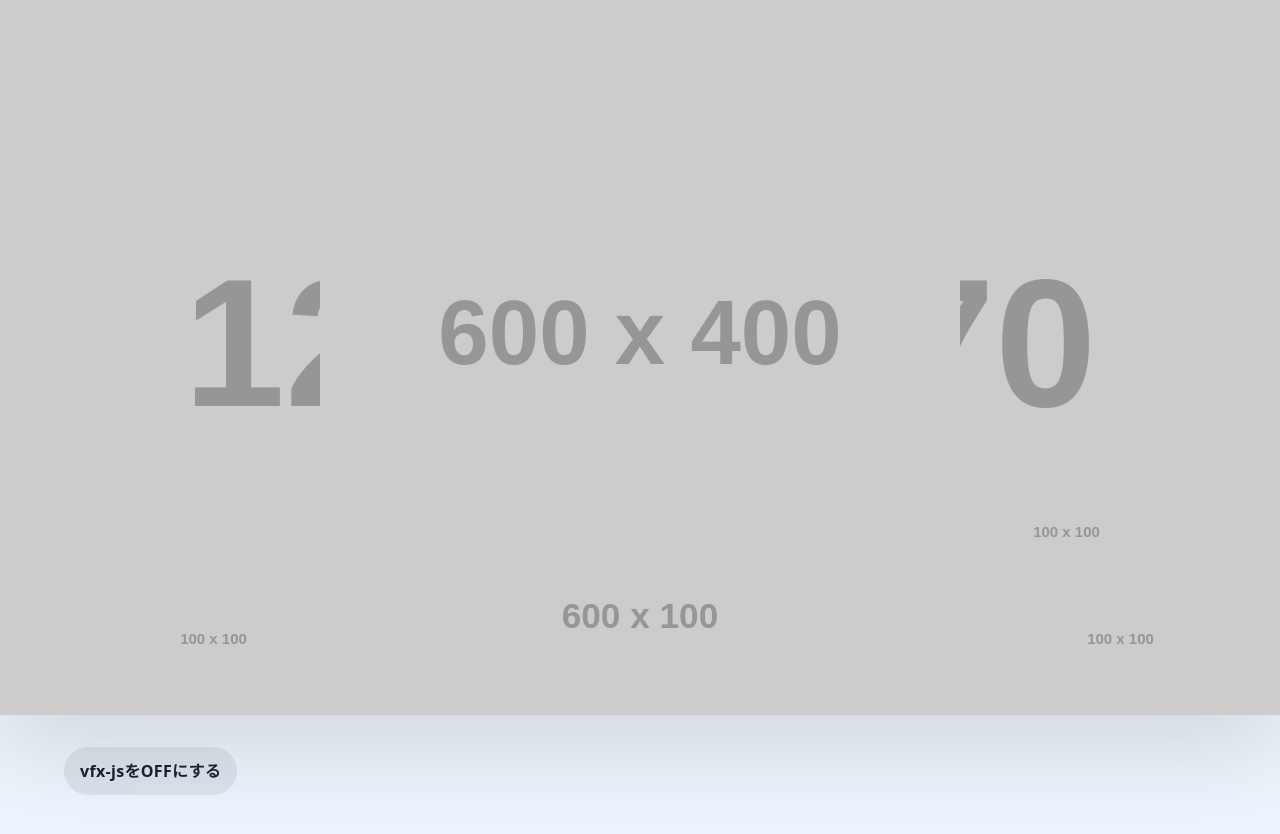
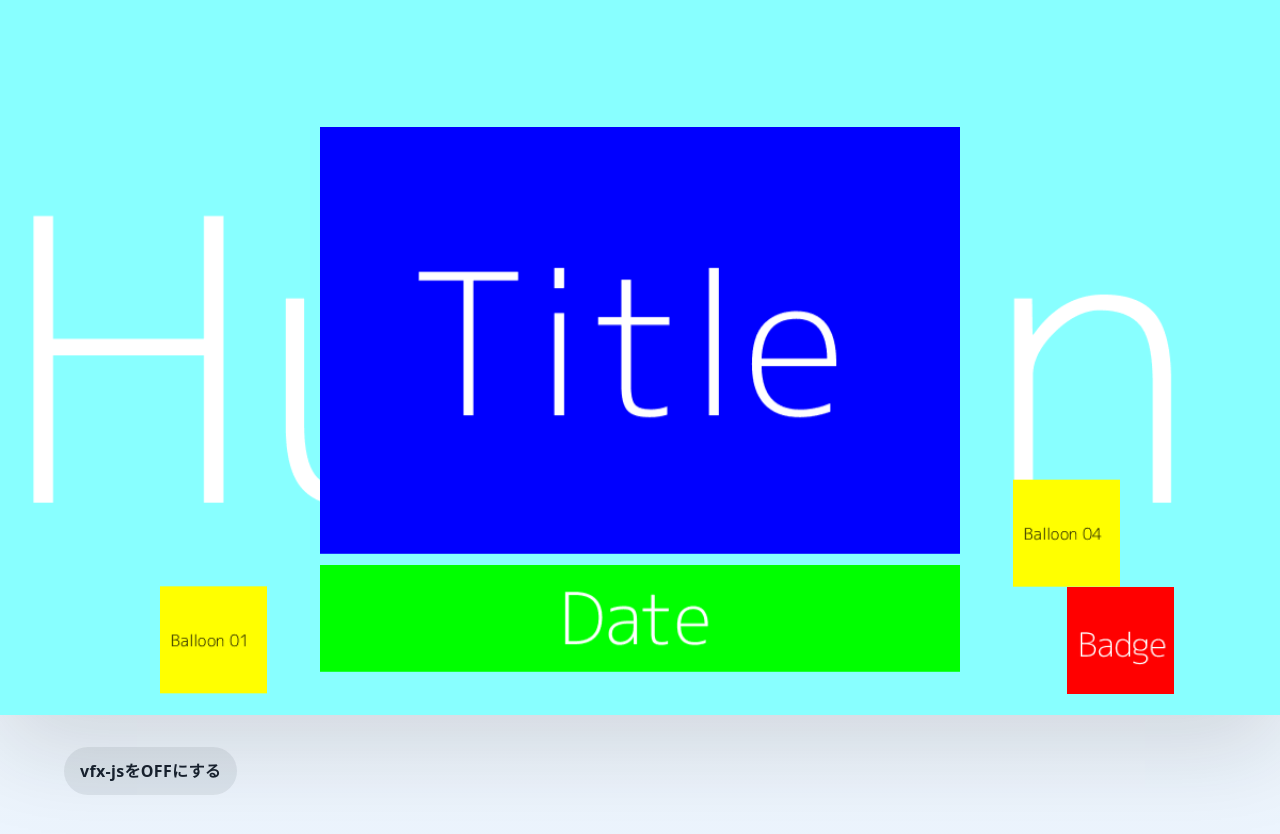
Before and after one commit to novogrammer/hello-vfx-js, a website built with Vite: page src/index.html in a window 1280 px wide. Built offline with nearby package versions, Linux system fonts and the light colour scheme; placeholder pictures from the web are drawn by us; what @vfx-js/core would draw is missing.

Commit message:
dummyimageをローカルにダウンロードする。

```diff
--- a/src/index.html
+++ b/src/index.html
@@ -10,32 +10,32 @@
       <div class="p-home-section-hero__background">
         <div class="p-home-section-hero__human">
           <picture>
-            <source media="(min-width:768px)" srcset="https://dummyimage.com/1200x670/8ff/fff.png?text=Human">
-            <img class="p-home-section-hero__human-image" src="https://dummyimage.com/375x670/8ff/fff.png?text=Human" alt="Human">
+            <source media="(min-width:768px)" srcset="./assets/img/hero-human-desktop.png">
+            <img class="p-home-section-hero__human-image" src="./assets/img/hero-human-mobile.png" alt="Human">
           </picture>
         </div>
       </div>
       <div class="p-home-section-hero__foreground">
         <h1 class="p-home-section-hero__title">
-          <img class="p-home-section-hero__title-image" src="https://dummyimage.com/600x400/00f/fff.png?text=Title" alt="Title">
+          <img class="p-home-section-hero__title-image" src="./assets/img/hero-title.png" alt="Title">
         </h1>
         <div class="p-home-section-hero__date">
-          <img class="p-home-section-hero__date-image" src="https://dummyimage.com/600x100/0f0/fff.png?text=Date" alt="Date">
+          <img class="p-home-section-hero__date-image" src="./assets/img/hero-date.png" alt="Date">
         </div>
         <div class="p-home-section-hero__badge">
-          <img class="p-home-section-hero__badge-image" src="https://dummyimage.com/100x100/f00/fff.png?text=Badge" alt="Badge">
+          <img class="p-home-section-hero__badge-image" src="./assets/img/hero-badge.png" alt="Badge">
         </div>
         <div class="p-home-section-hero__balloon p-home-section-hero__balloon--01">
-          <img class="p-home-section-hero__balloon-image" src="https://dummyimage.com/100x100/ff0/000.png?text=Balloon%2001" alt="Balloon 01">
+          <img class="p-home-section-hero__balloon-image" src="./assets/img/hero-balloon-01.png" alt="Balloon 01">
         </div>
         <div class="p-home-section-hero__balloon p-home-section-hero__balloon--02">
-          <img class="p-home-section-hero__balloon-image" src="https://dummyimage.com/100x100/ff0/000.png?text=Balloon%2002" alt="Balloon 02">
+          <img class="p-home-section-hero__balloon-image" src="./assets/img/hero-balloon-02.png" alt="Balloon 02">
         </div>
         <div class="p-home-section-hero__balloon p-home-section-hero__balloon--03">
-          <img class="p-home-section-hero__balloon-image" src="https://dummyimage.com/100x100/ff0/000.png?text=Balloon%2003" alt="Balloon 03">
+          <img class="p-home-section-hero__balloon-image" src="./assets/img/hero-balloon-03.png" alt="Balloon 03">
         </div>
         <div class="p-home-section-hero__balloon p-home-section-hero__balloon--04">
-          <img class="p-home-section-hero__balloon-image" src="https://dummyimage.com/100x100/ff0/000.png?text=Balloon%2004" alt="Balloon 04">
+          <img class="p-home-section-hero__balloon-image" src="./assets/img/hero-balloon-04.png" alt="Balloon 04">
         </div>
       </div>
     </section>
--- a/vite.config.ts
+++ b/vite.config.ts
@@ -7,6 +7,7 @@ const outDir = resolve(__dirname, 'dist');
 export default defineConfig({
   base: "./",
 	root,
+  publicDir: resolve(__dirname, 'public'),
   build:{
     outDir,
     rolldownOptions:{
```
Also changed, not shown: public/assets/img/hero-badge.png (added), public/assets/img/hero-balloon-01.png (added), public/assets/img/hero-balloon-02.png (added), public/assets/img/hero-balloon-03.png (added), public/assets/img/hero-balloon-04.png (added), public/assets/img/hero-date.png (added), public/assets/img/hero-human-desktop.png (added), public/assets/img/hero-human-mobile.png (added), public/assets/img/hero-title.png (added).
